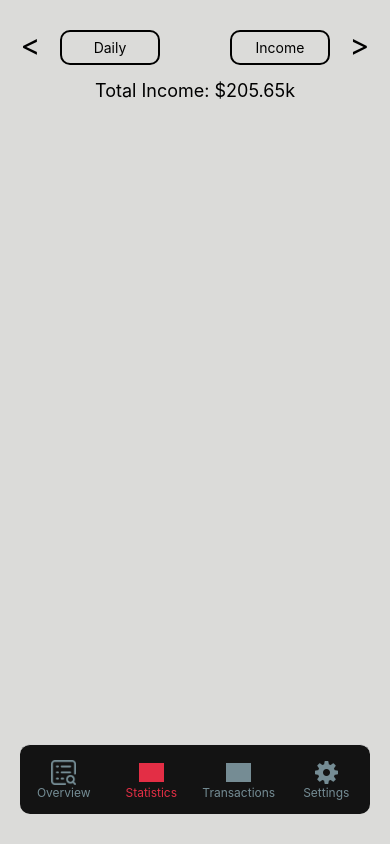
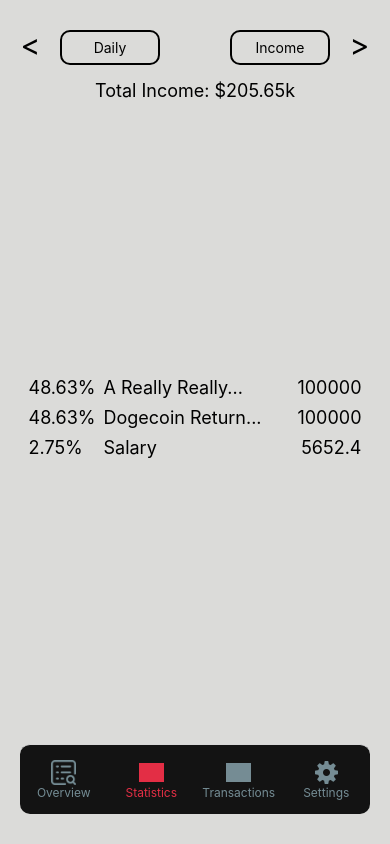
Before and after one commit to conroy-ricketts/Money-Manager, a React Native app: screen /Statistics in a window 390 px wide. Built offline with nearby package versions, Linux system fonts and the light colour scheme; grey boxes are pictures that could not be loaded.

Commit message:
create pie chart legend

```diff
--- /dev/null
+++ b/src/components/PieChartLegend.tsx
@@ -0,0 +1,146 @@
+import React from "react";
+import { Text, ScrollView, StyleSheet, View } from "react-native";
+import { testTransactionsAsJSON } from "../screens/TransactionLog";
+
+interface TypeProps
+{
+  //0 for income, 1 for expenses
+  type: number;
+}
+
+export default function PieChartLegend({ type }: TypeProps)
+{
+  const incomeAmounts: number[] = [];
+  const expenseAmounts: number[] = [];
+  const incomeCategories: string[] = [];
+  const expenseCategories: string[] = [];
+  const incomePercentages: number[] = [];
+  const expensePercentages: number[] = [];
+  let totalIncome = 0;
+  let totalExpenses = 0;
+
+  testTransactionsAsJSON.forEach(function (transaction)
+  {
+    //check if transaction is income
+    if(transaction.type == 1)
+    {
+      let index = -1;
+      let categoryExists = false;
+
+      //check if the category exists
+      incomeCategories.forEach(function (category) {
+        if(transaction.category == category)
+          categoryExists = true;
+      })
+
+      //add new category if it does not exist
+      if(!categoryExists)
+      {
+        incomeCategories.push(transaction.category);
+        incomeAmounts.push(transaction.amount);
+        incomePercentages.push(-1);
+        index = incomeCategories.length;
+      }
+      else
+      {
+        //add to existing category if it exists
+        for(let i = 0; i < incomeCategories.length; i++)
+        {
+          if(incomeCategories[i] == transaction.category)
+          {
+            incomeAmounts[i] += transaction.amount;
+            break;
+          }
+        }
+      }
+    }
+    //check if transaction is expense
+    else if(transaction.type == 2)
+    {
+      let index = -1;
+      let categoryExists = false;
+
+      //check if the category exists
+      expenseCategories.forEach(function (category) {
+        if(transaction.category == category)
+          categoryExists = true;
+      })
+
+      //add new category if it does not exist
+      if(!categoryExists)
+      {
+        expenseCategories.push(transaction.category);
+        expenseAmounts.push(transaction.amount);
+        expensePercentages.push(-1);
+        index = expenseCategories.length;
+      }
+      else
+      {
+        //add to existing category if it exists
+        for(let i = 0; i < expenseCategories.length; i++)
+        {
+          if(expenseCategories[i] == transaction.category)
+          {
+            expenseAmounts[i] += transaction.amount;
+            break;
+          }
+        }
+      }
+    }
+  })
+
+  //calculate percentages
+  incomeAmounts.forEach(function (amount) {totalIncome += amount})
+  expenseAmounts.forEach(function (amount) {totalExpenses += amount})
+  for(let i = 0; i < incomeCategories.length; i++)
+    incomePercentages[i] = (incomeAmounts[i] / totalIncome) * 100;
+  for(let i = 0; i < expenseCategories.length; i++)
+    expensePercentages[i] = (expenseAmounts[i] / totalExpenses) * 100;
+
+  return (
+    <ScrollView style = {styles.scrollView}>
+      {/*Render the array of categories and check if we want to render income or expenses*/}
+      {type == 0 ? (
+      incomeCategories.map((category, index) => (
+        <View style = {styles.category} key = {index}>
+          <Text style = {[styles.textStyle, {left: 0}]}>
+            {`${incomePercentages[index].toFixed(2)}%`}
+          </Text>
+          <Text style = {[styles.textStyle, {left: 75}]}>
+            {category.length > 15 ? category.substring(0, 15) + '...' : category}
+          </Text>
+          <Text style = {[styles.textStyle, {right: 0}]}>{incomeAmounts[index]}</Text>
+        </View>
+      )) ) : (
+      expenseCategories.map((category, index) => (
+        <View style = {styles.category} key = {index}>
+          <Text style = {[styles.textStyle, {left: 0}]}>
+            {`${expensePercentages[index].toFixed(2)}%`}
+          </Text>
+          <Text style = {[styles.textStyle, {left: 75}]}>
+            {category.length > 15 ? category.substring(0, 15) + '...' : category}
+          </Text>
+          <Text style = {[styles.textStyle, {right: 0}]}>{expenseAmounts[index]}</Text>
+        </View>
+      )) )}
+    </ScrollView>
+  );
+}
+
+const styles = StyleSheet.create({
+  scrollView:
+  {
+    position: 'absolute',
+  },
+  category:
+  {
+    backgroundColor: '#DBDBD9',
+    height: 30,
+    width: 333,
+  },
+  textStyle:
+  {
+    fontSize: 18,
+    position: 'absolute',
+  },
+});
--- a/src/screens/Statistics.tsx
+++ b/src/screens/Statistics.tsx
@@ -2,6 +2,7 @@ import React, { useState } from 'react';
 import { View, Text, StyleSheet, TouchableOpacity} from 'react-native';
 import { testTransactionsAsJSON } from './TransactionLog';
 import RunningTotalForStatistics from '../components/RunningTotalForStatistics';
+import PieChartLegend from '../components/PieChartLegend';
 
 const Statistics = () => {
 
@@ -136,6 +137,12 @@ const Statistics = () => {
       {/*Render the running total*/}
       <RunningTotalForStatistics type = {selectedView}/>
 
+      {/*Place holder for pie chart*/}
+      <View style = {{padding: 10}}/>
+
+      {/*Pie chart legend*/}
+      <PieChartLegend type = {selectedView}/>
+
     </View>
   );
 };
```
